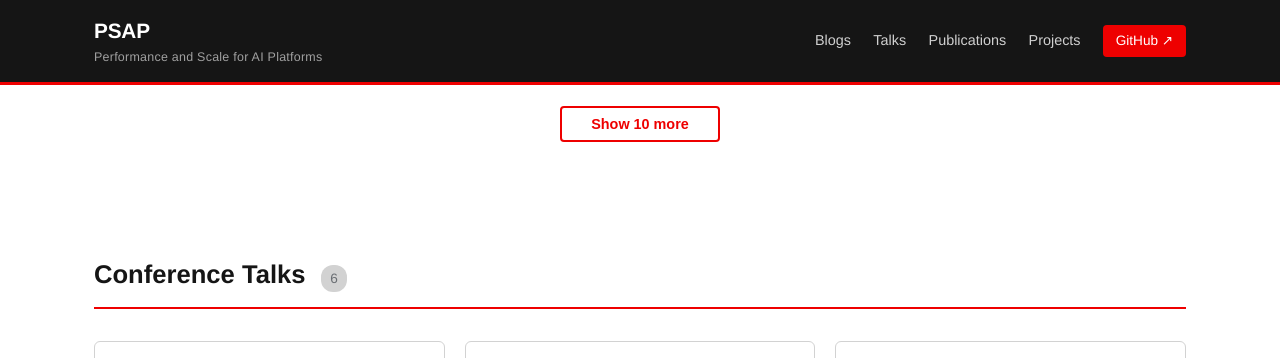
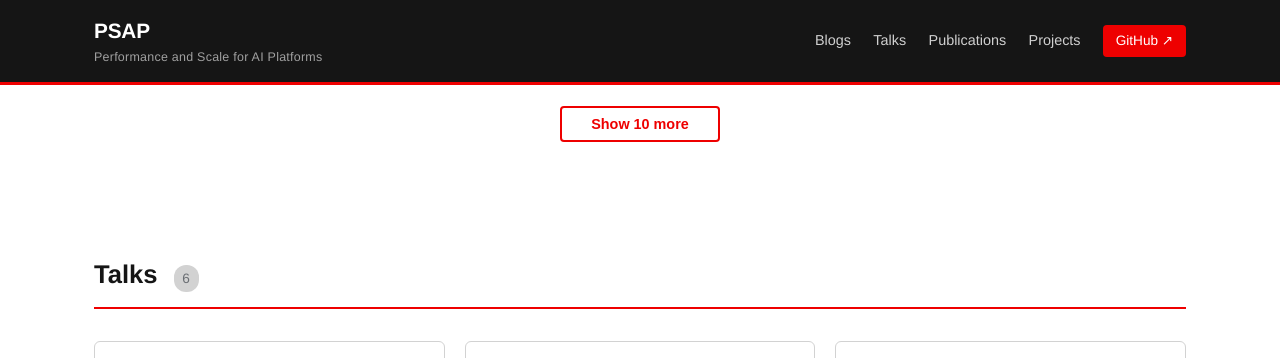
Before and after one commit to openshift-psap/openshift-psap.github.io, a Jekyll site: the page built from index.md, in a window 1280 px wide and 900 px high, scrolled down 647 px, cut to the strip 0-358 px from the top of the window. Built offline with Jekyll 4.4.1, drawn with Linux system fonts in a browser that asks for light colours.

Commit message:
Drop 'Conference' from Talks section title
Signed-off-by: Samuel Monson <smonson@redhat.com>

```diff
--- a/_includes/talks.html
+++ b/_includes/talks.html
@@ -1,7 +1,7 @@
 <section class="section" id="talks">
   <div class="container">
     <div class="section-header">
-      <h2>Conference Talks</h2>
+      <h2>Talks</h2>
       <span class="count">{{ site.data.talks | size }}</span>
     </div>
     <div class="card-grid">
```
